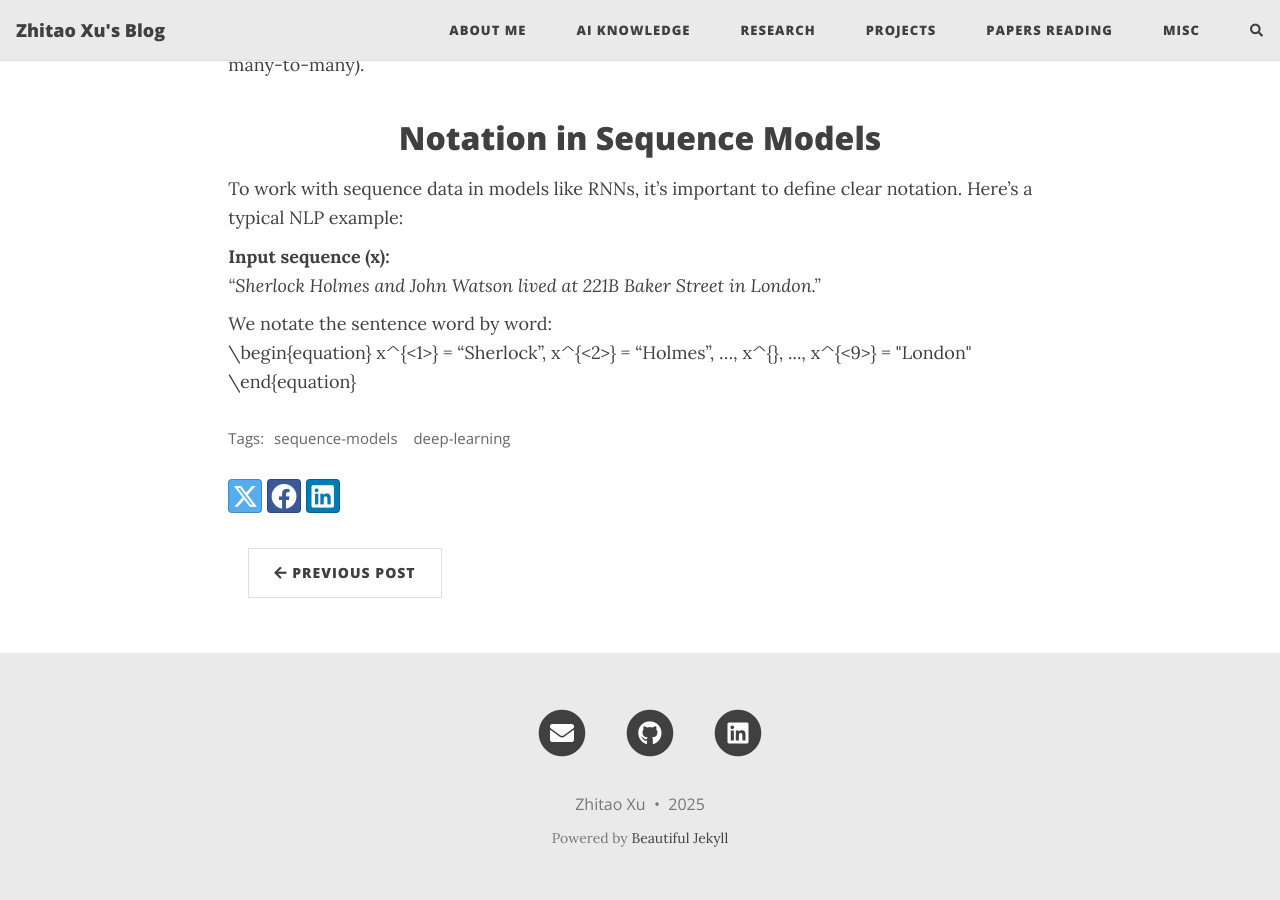
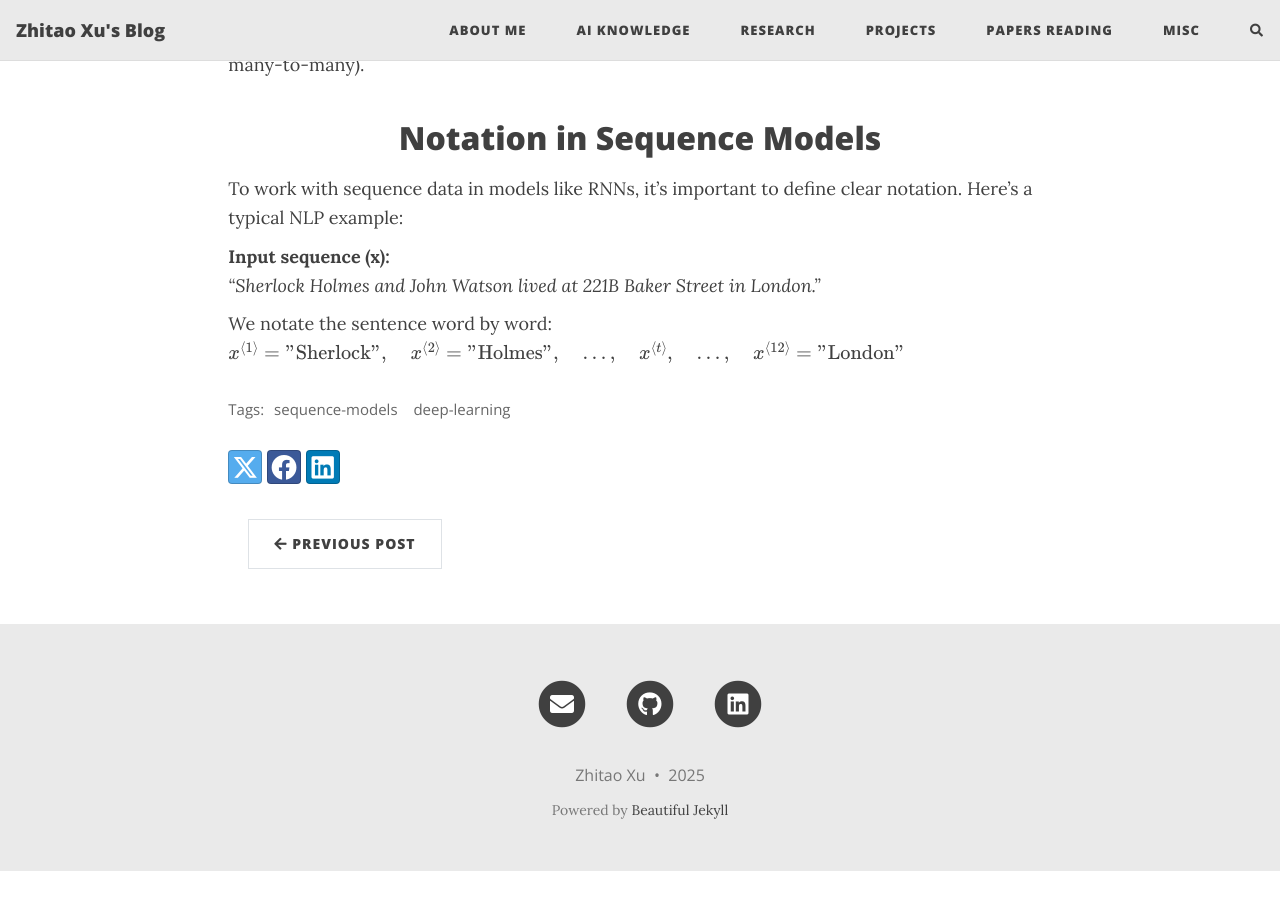
Before and after one commit to HerrXu01/herrxu01.github.io, a Jekyll site: the page built from ai-knowledge/sequence-models/_posts/2025-04-14-Seq01-RNN-Model.md, in a window 1280 px wide and 900 px high, scrolled down 1375 px. Built offline with Jekyll 4.4.1, drawn with Linux system fonts in a browser that asks for light colours; formulas are drawn with MathJax 3; comment, search, counter and statistics services are not loaded; after the commit the page ends 2246 px from its top, so only the background shows below that.

Commit message:
add content to rnn notes

```diff
--- a/ai-knowledge/sequence-models/_posts/2025-04-14-Seq01-RNN-Model.md
+++ b/ai-knowledge/sequence-models/_posts/2025-04-14-Seq01-RNN-Model.md
@@ -48,6 +48,6 @@ To work with sequence data in models like RNNs, it's important to define clear n
 *"Sherlock Holmes and John Watson lived at 221B Baker Street in London."*
 
 We notate the sentence word by word:
-\begin{equation}
-x^{<1>} = "Sherlock", x^{<2>} = "Holmes", ..., x^{<t>}, ..., x^{<9>} = "London"
-\end{equation}
+$$
+x^{\langle 1 \rangle} = \text{"Sherlock"},\quad x^{\langle 2 \rangle} = \text{"Holmes"},\quad \dots,\quad x^{\langle t \rangle},\quad \dots,\quad x^{\langle 12 \rangle} = \text{"London"}
+$$
```
